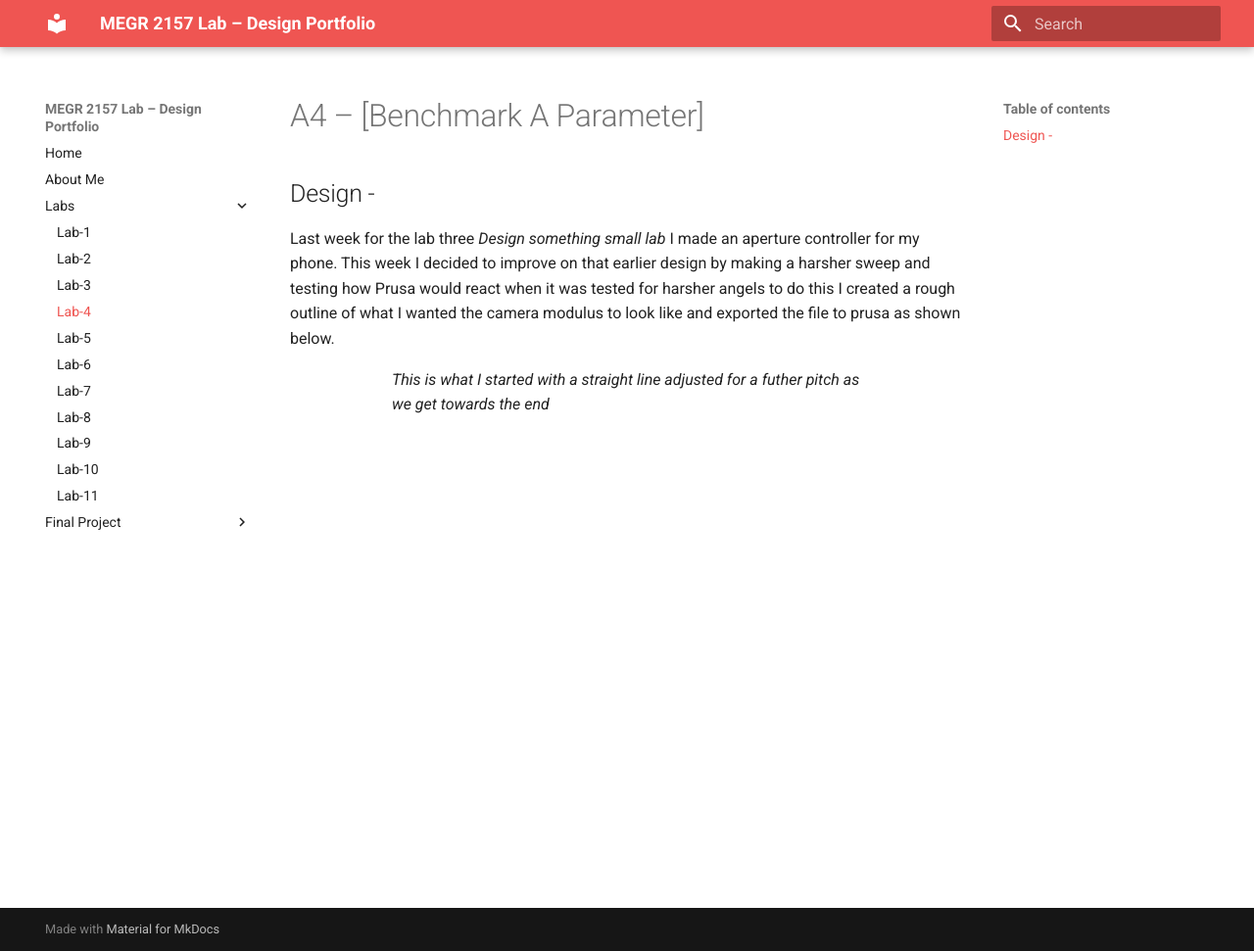
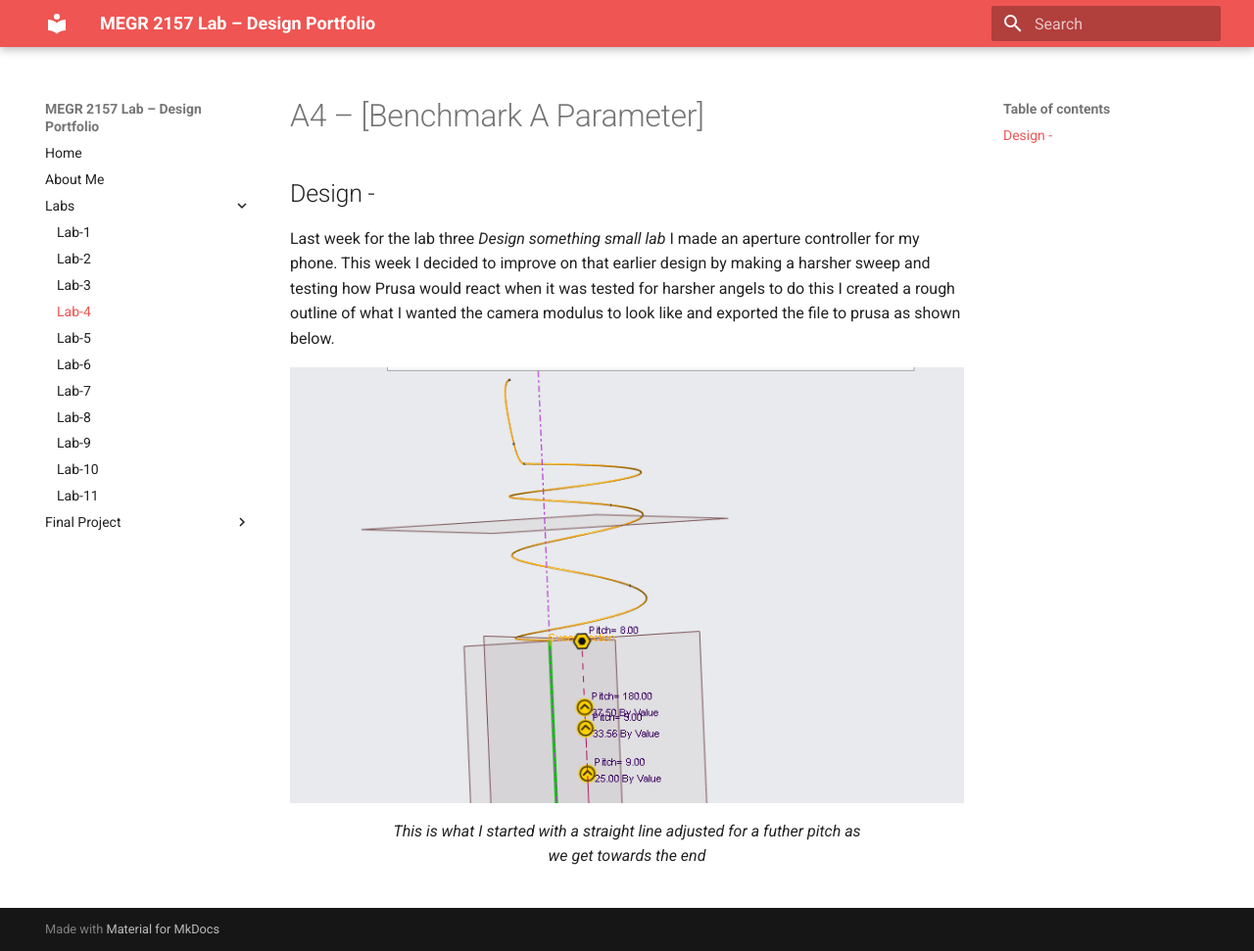
Before and after one commit to AtibaJ/megr2157L-portfolio, an MkDocs documentation site: the page built from docs/Labs/L04/index.md, in a window 1280 px wide and 971 px high. Shown: the whole window at 98% size. Built offline with MkDocs 1.6.1 and Material for MkDocs 9.7.7, drawn with Linux system fonts in a browser that asks for light colours.

Commit message:
Improve image display in design documentation
Updated the image container structure for better formatting.

```diff
--- a/docs/Labs/L04/index.md
+++ b/docs/Labs/L04/index.md
@@ -3,8 +3,9 @@
 ## Design -
 
 Last week for the lab three *Design something small lab* I made an aperture controller for my phone. This week I decided to improve on that earlier design by making a harsher sweep and testing how Prusa would react when it was tested for harsher angels to do this I created a rough outline of what I wanted the camera modulus to look like and exported the file to prusa as shown below.
-<div class="i
-<figure>
-  <img src="pitch changer.png" alt=photo of the pitch changing in creo >
-  <figcaption>This is what I started with a straight line adjusted for a futher pitch as we get towards the end</figcaption>
-</figure>
+<div class="image-container">
+  <figure>
+    <img src="pitch changer.png" alt=photo of the pitch changing in creo >
+    <figcaption>This is what I started with a straight line adjusted for a futher pitch as we get towards the end</figcaption>
+  </figure>
+</div>
```
